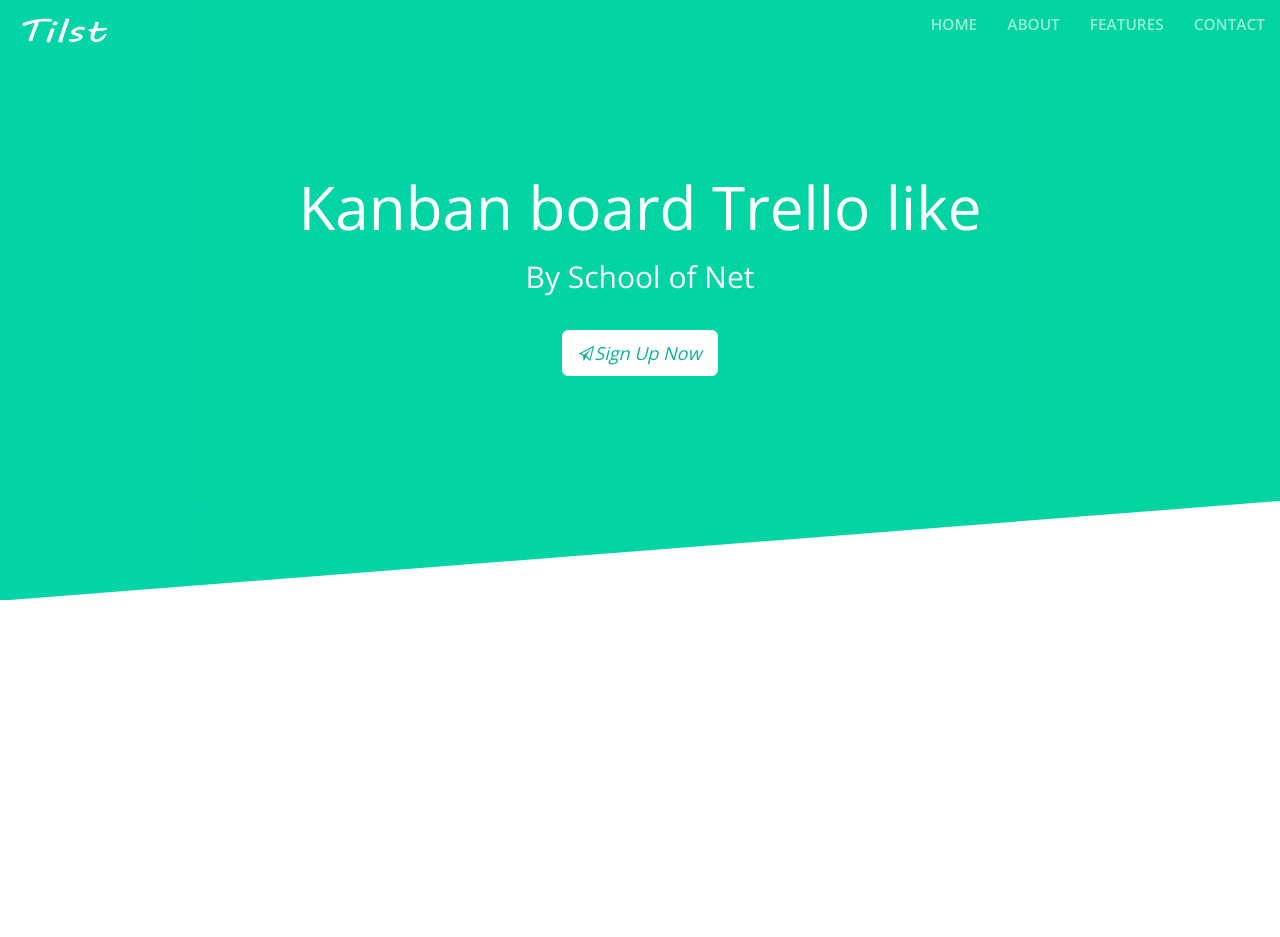
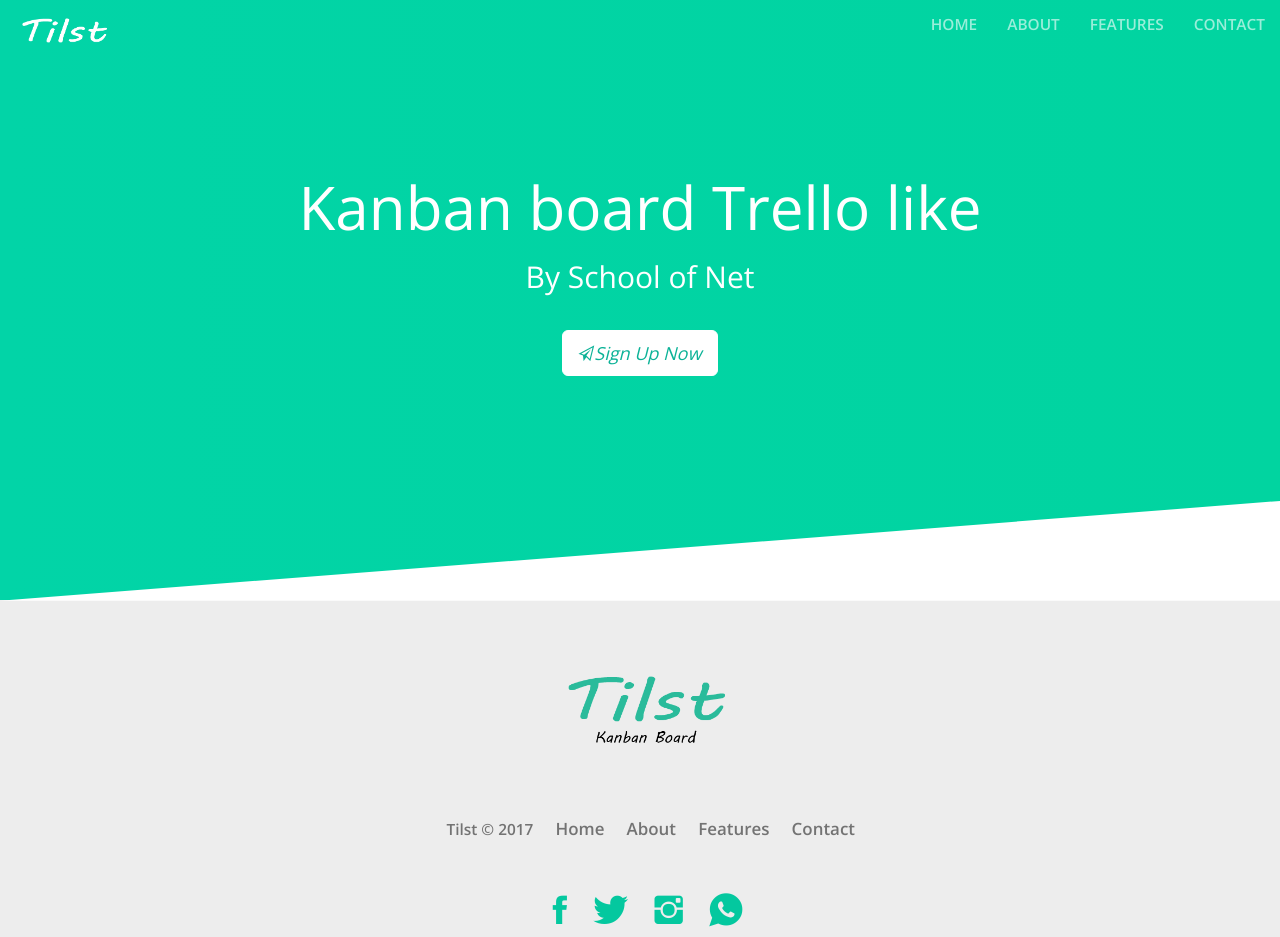
Before and after one commit to vs0uz4/pp_trello_reactjs, a website: page src/index.html in a window 1280 px wide. Before the commit the page ends 800 px from the top, so only its background shows below. Drawn offline with nearby package versions, Linux system fonts and the light colour scheme; files that its build step writes are made by us from their sources.

Commit message:
Marking and Styling footer

```diff
--- a/src/index.html
+++ b/src/index.html
@@ -57,6 +57,29 @@
   		</svg>
     </section>
 
+    <footer class="footer">
+        <div class="container">
+            <div class="row">
+                <div class="col-xs-12 text-center">
+                    <img src="/images/tilst_green.png" class="img-responsive center-block" alt="Tilst green">
+                    <ul class="footer-nav">
+                        <li>Tilst &copy 2017</li>
+                        <li><a href="">Home</a></li>
+                        <li><a href="">About</a></li>
+                        <li><a href="">Features</a></li>
+                        <li><a href="">Contact</a></li>
+                    </ul>
+                    <div class="social">
+                        <a href=""><i class="ion-social-facebook"></i></a>
+                        <a href=""><i class="ion-social-twitter"></i></a>
+                        <a href=""><i class="ion-social-instagram"></i></a>
+                        <a href=""><i class="ion-social-whatsapp"></i></a>
+                    </div>
+                </div>
+            </div>
+        </div>
+    </footer>
+
     <!-- Vendors CDN's for Scripts -->
     <script src="https://cdnjs.cloudflare.com/ajax/libs/jquery/3.2.1/jquery.min.js"></script>
     <script src="https://cdnjs.cloudflare.com/ajax/libs/twitter-bootstrap/3.3.7/js/bootstrap.min.js"></script>
--- a/src/styles/app.scss
+++ b/src/styles/app.scss
@@ -82,3 +82,46 @@ h1, h2, h3, h4, h5, h6 {
         overflow: hidden;
     }
 }
+
+.footer {
+    background: #ededed;
+    img {
+        padding: 5em 0;
+        height: 15.5em;
+    }
+    .footer-nav {
+        list-style: none;
+        margin: 0 auto 3em auto;
+        li {
+            display: inline-block;
+            margin-right: 1.2em;
+            color: #737373;
+            font-weight: 600;
+            font-size: 1.1em;
+        }
+        a {
+            color: #737373;
+            font-weight: 600;
+            font-size: 1.1em;
+        }
+    }
+    .social {
+        a {
+            &:first-child{
+                margin-left: 1em;
+            }
+            margin-right: 0.6em;
+            font-size: 2.7em;
+            color: #04c89f;
+            &:hover {
+                text-decoration: none;
+            }
+        }
+    }
+}
+
+.center-block {
+    display: block;
+    margin-right: auto;
+    margin-left: auto;
+}
```
